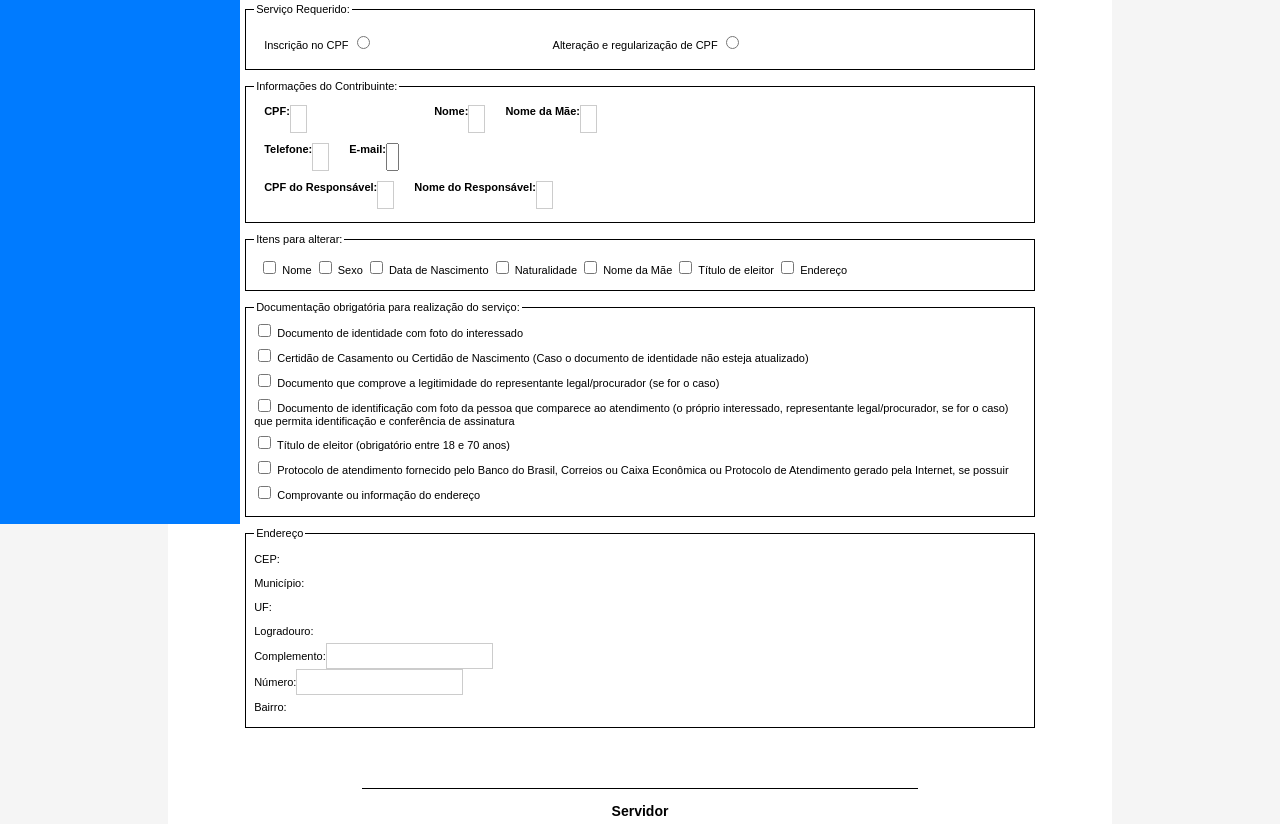
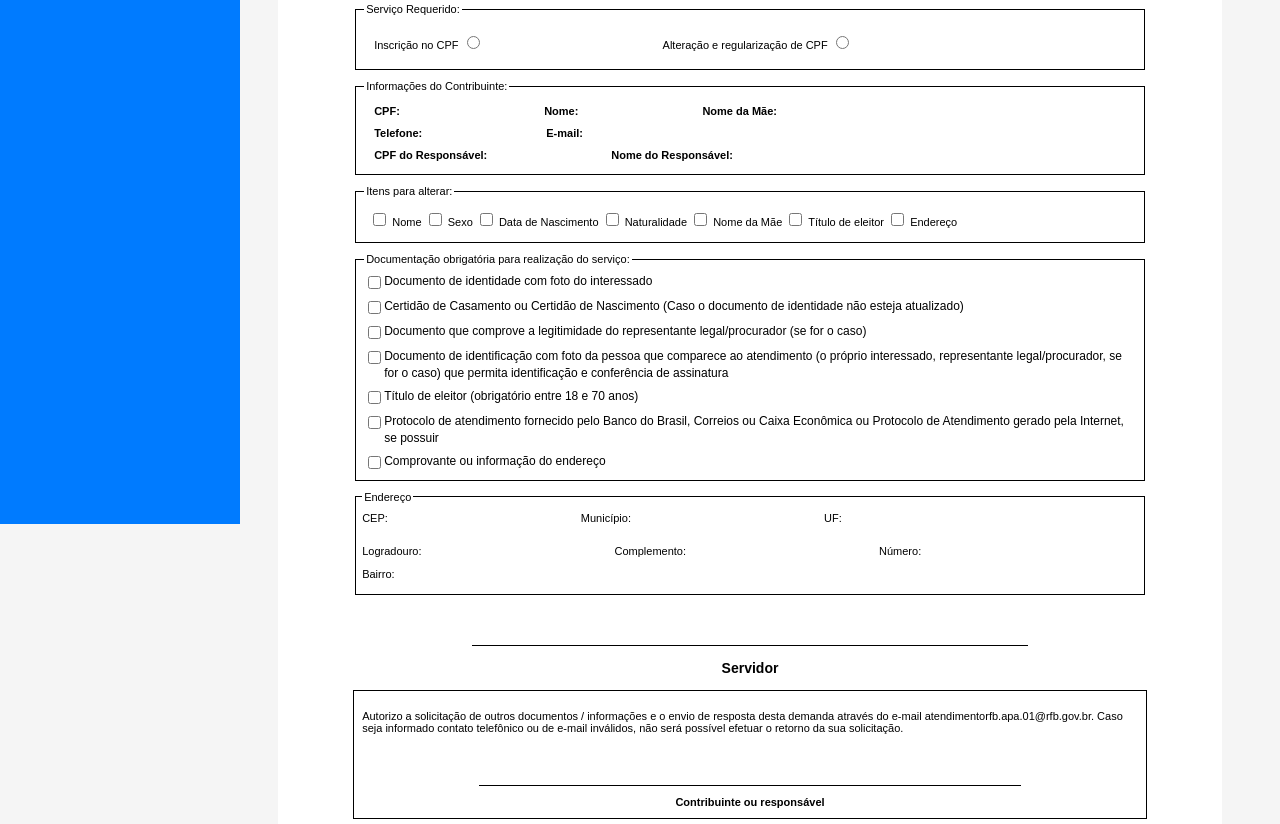
Before and after one commit to Wallace9607/protocolo, a plain HTML site: page index.html in a window 1280 px wide. Shown: the part 316-1140 px from the top of the page. Drawn offline with nearby package versions, Linux system fonts and the light colour scheme.

Commit message:
Update protocolo.css

```diff
--- a/protocolo.css
+++ b/protocolo.css
@@ -8,7 +8,6 @@ body {
     background: #f5f5f5;
     font-size: 14px;
 }
-
 /* Estilo da barra de navegação */
 .navbar {
     width: 200px;
@@ -23,14 +22,12 @@ body {
     flex-direction: column;
     align-items: flex-start;
 }
-
 nav {
     display: flex;
     flex-direction: column;
     gap: 10px;
     width: 100%;
 }
-
 #atendenteInput {
     width: 100%;
     padding: 8px;
@@ -40,7 +37,6 @@ nav {
     border: none;
     font-size: 14px;
 }
-
 /* Estilo do botão Baixar PDF */
 #baixarPDF {
     background-color: #fff;
@@ -55,12 +51,10 @@ nav {
     width: 100%;
     text-align: left;
 }
-
 #baixarPDF:hover {
     background-color: #fff;
     color: #0056b3;
 }
-
 /* Estilo do contêiner principal */
 .container {
     width: 100%;
@@ -71,9 +65,6 @@ nav {
     margin-left: 220px;
     box-shadow: 0px 0px 10px #ccc;
 }
-
-
-
 /* Ajustar a área imprimível */
 #protocologeral {
     width: 100%;
@@ -82,41 +73,33 @@ nav {
     padding: 0 20mm 50mm 20mm;
     box-shadow: none;
     border: none;
-    margin: auto;
 }
-
 /* Título centralizado */
 .titulo {
     text-align: center;
 }
-
 .titulo h5{
     margin: 10px;
 }
-
 /* Seções do protocolo */
-
-.processo, .servico, .dados, .itens, .documentos, .endereco, .assinatura, .rodape {
+.processo, .servico, .dados, .itens, .documentos, .assinatura, .rodape {
     margin-top: 10px;
     padding: 8px;
     border: 1px solid #000;
     font-size: 11px;
 }
-
 .processo input{
     width: 20rem;
     border: non;
     margin-left: 1rem;
     padding: 5px;
 }
-
 /* Estilo normal na tela */
 input[type="text"] {
     border: 1px solid #ccc;
     padding: 5px;
     font-size: 14px;
 }
-
 /* Estilo para impressão */
 @media print {
     input[type="text"] {
@@ -129,25 +112,20 @@ input[type="text"] {
         color: transparent;        /* Oculta o placeholder */
     }
 }
-
 .servico div{
     padding: 10px;
     margin-right: 10rem;
 }
-
 .servico{
     display: flex;
 }
-
 .dados div{
     display: flex;
 }
-
 .dados div label{
     display: flex;
     margin: 5px 10px 5px;
 }
-
 span[contenteditable="true"] {
   padding: 2px 4px;
   min-width: 100px;
@@ -159,7 +137,6 @@ span[contenteditable="true"]:focus {
   border-color: #007BFF;
   background-color: #eef6ff;
 }
-
 span[contenteditable="true"] {
   display: inline-block;
   white-space: nowrap;         /* força uma única linha */
@@ -172,49 +149,62 @@ span[contenteditable="true"] {
   overflow: hidden;
   vertical-align: bottom;
 }
-
 .itens div{
     padding: 5px;
 }
-.documentos{
+.documentos .checkbox-group {
+  display: flex;
+  flex-direction: column;
+  gap: 6px; /* Espaçamento entre linhas */
+}
+.documentos .checkbox-group label {
+  display: flex;
+  align-items: flex-start;
+  font-size: 12px;
+  line-height: 1.4;
+}
+.endereco {
     display: flex;
-}
-.documentos label{
-    display: inline-block;
-    margin-bottom: 6px;
+    flex-direction: column;
+    gap: 10px;
+    margin-top: 10px;
+    padding: 6px;
+    border: 1px solid #000;
     font-size: 11px;
 }
-
-.checkbox{
-    width: 10px;
-    height: 10px;
+.linha-endereco {
+  display: flex;
+  flex-wrap: wrap;
+  gap: 5px;
+  margin-bottom: 5px;
 }
-
-.endereco label{
-    margin-right: 10%;
+.linha-endereco label {
+  display: flex;
+  align-items: center;
+  gap: 5px;
+  white-space: nowrap;
+  flex: 1 1 auto;
+  min-width: 160px;
 }
-
-.endereco input{
-    font-size: 12px;
+.linha-endereco input {
+  flex: 1;
+  padding: 1px 1px;
+  box-sizing: border-box;
+  min-width: 100px;
+  max-width: 100%;
 }
-
-
 #campo-cpf-contribuinte{
     margin-right: 10px;
     width: 10rem;
 }
 /* Ajuste do tamanho da fonte */
-
-
 .data {
     display: flex;
     justify-content: space-between;
 }
-
 .data p {
     margin: 0 10px;
 }
-
 /* Estilo do cabeçalho */
 header {
     display: flex;
@@ -223,39 +213,46 @@ header {
     text-align: center;
     padding-bottom: 10px;
 }
-
 /* Estilo das imagens do cabeçalho */
 .logo img {
     width: 180px;
 }
-
 /* Ajuste das assinaturas */
 .assinatura-box {
     width: 70%;
-    height: 30px;
+    height: 40px;
     border-bottom: 1px solid #000;
     margin: 10px auto;
 }
-
-
+#assinatura-box {
+  margin-top: 0.5rem; /* ou menos, se quiser colar mais */
+  line-height: 1.1;   /* diminui altura das linhas */
+  text-align: center;
+}
+#assinatura-nome {
+  margin-bottom: 0; /* quase colado com a linha */
+  font-weight: bold;
+}
+#assinatura-linha {
+  margin-top: 0px;
+  margin-bottom: 0px;
+}
 /* Centralização */
 .atendente, .assinatura .nome {
     text-align: center;
-    margin-top: 30px;
+    margin-top: 4px; /* ou até 0 se quiser colar totalmente */
+    margin-bottom: 2px;
 }
-
 /* Organização do topo */
 .topo {
     display: flex;
     justify-content: space-between;
     width: 100%;
 }
-
-#cep, #municipio, #uf, #logradouro, #bairro{
+#cep, #municipio, #uf, #logradouro, #bairro, #complemento, #numero{
     border: none;
     outline: none;
 }
-
 #tipoCpf {
     padding: 0 8px;
     border-radius: 4px;
@@ -263,3 +260,47 @@ header {
     width: 100%;
     max-width: 280px;
 }
+.linha-contribuinte {
+  display: flex;
+  gap: 30px;
+  flex-wrap: wrap;
+  align-items: center;
+  margin-bottom: 10px;
+}
+.linha-contribuinte label {
+  display: flex;
+  align-items: center;
+  gap: 5px;
+  font-size: 12px;
+}
+.dados input[type="text"],
+.dados input[type="email"] {
+  font-family: inherit;
+  font-size: inherit;
+  font-weight: inherit;
+  border: none;
+  outline: none;
+  background: transparent;
+  padding: 0;
+  margin-left: 4px;
+  min-width: 100px;
+  display: inline-block;
+}
+.campo-editavel {
+  padding: 2px 6px;
+  min-width: 100px;
+  font-size: 11px;
+  border: none;
+  background: transparent;
+  display: inline-block;
+  white-space: nowrap;
+}
+.campo-editavel.expandivel {
+  max-width: 300px;
+  overflow: visible;
+}
+.campo-editavel:focus {
+  outline: none;
+  background-color: #eef6ff;
+  border-bottom: 1px dotted #007BFF;
+}
```
